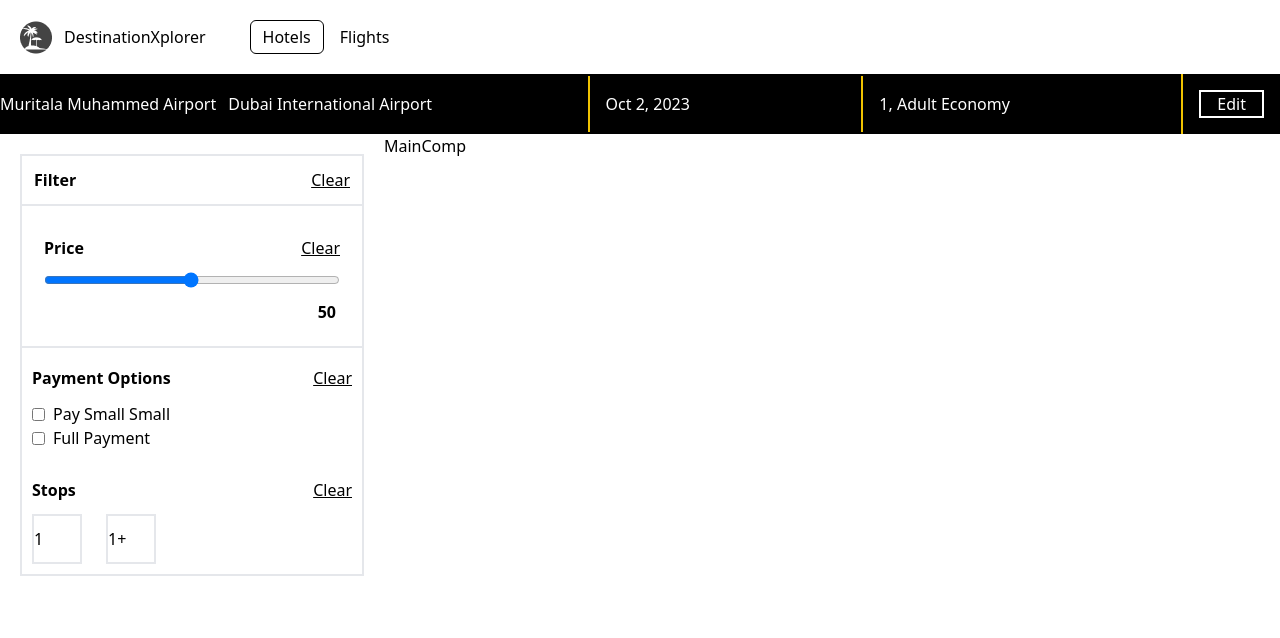
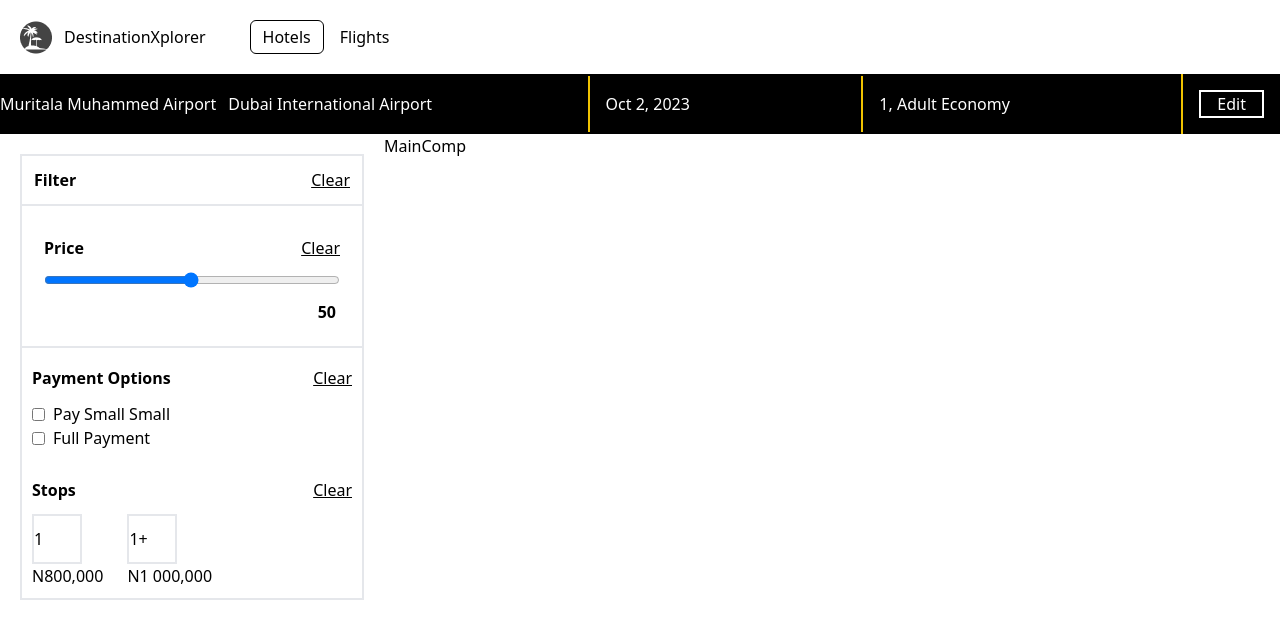
Before and after one commit to Dearbornadeolu/treekle-soft, a React (Vite) app: page /dashboard in a window 1280 px wide. Shown: the top 638 px of the page. Built offline with nearby package versions, Linux system fonts and the light colour scheme.

Commit message:
filter updating

```diff
--- a/src/comp/dashboard/dashComp/Filter.jsx
+++ b/src/comp/dashboard/dashComp/Filter.jsx
@@ -43,8 +43,15 @@ const Filter = () => {
                         <button className="underline">Clear</button>
                     </div>
                     <div className="flex justify-start gap-6">
-                            <input type="text" className="w-[50px] h-[50px] border-2 text-black placeholder:text-black" placeholder="1"  />
-                            <input type="text" className="w-[50px] h-[50px] border-2 text-black placeholder:text-black" placeholder="1+"/>
+                        <label htmlFor="" className="flex flex-col">
+                            <input type="text" className="w-[50px] h-[50px] border-2 text-black placeholder:text-black" placeholder="1" />
+                            <span>N800,000</span>
+                        </label>
+                        <label htmlFor="" className="flex flex-col">
+                            <input type="text" className="w-[50px] h-[50px] border-2 text-black placeholder:text-black" placeholder="1+" />
+                            <span>N1 000,000</span>
+                        </label>
+
                     </div>
                 </div>
 
```
